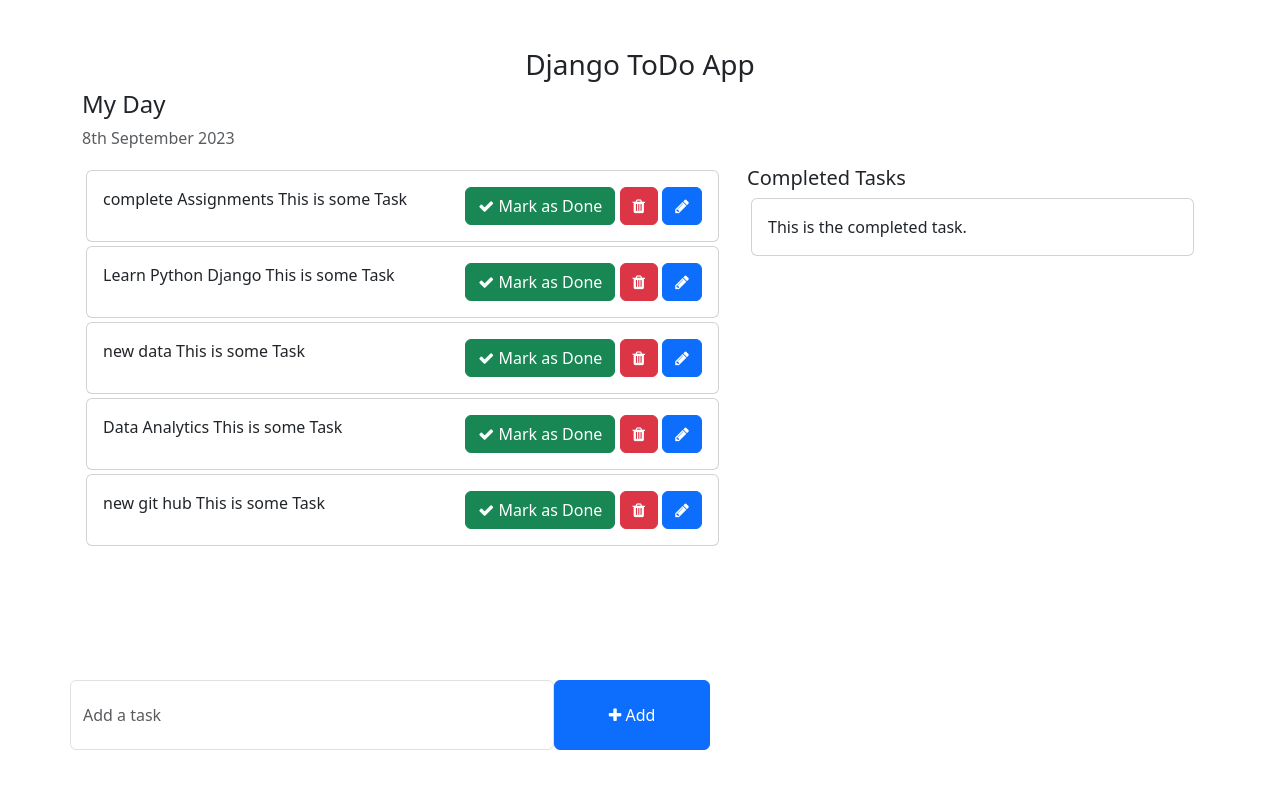
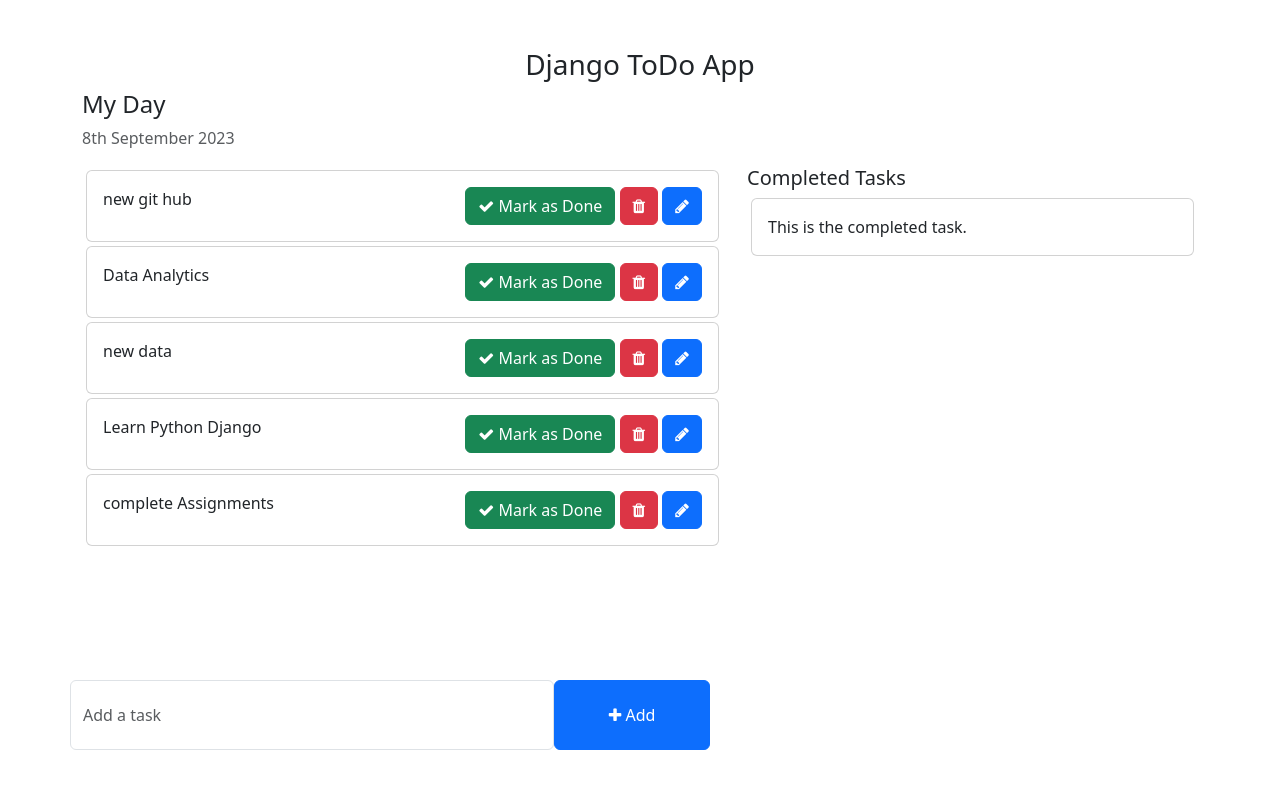
Before and after one commit to SruthiKondiparthy/ToDoChecklist, a Django app: page / in a window 1280 px wide. Shown: the top 785 px of the page. Run offline with Django 4.2, Linux system fonts and the light colour scheme; data comes from the database, SQL or seed files in the repository; both versions use the stored data as it was after the commit.

Commit message:
add task functionality

```diff
--- a/templates/home.html
+++ b/templates/home.html
@@ -30,7 +30,6 @@
                 <div class="card m-1">
                     <div class="card-body">
                         {{ task.task }}
-                        This is some Task
                         <span style="position: relative; float: right;">
                             <a class="btn btn-success"><i class="fa fa-check"></i> Mark as Done</a>
                             <a class="btn btn-danger"><i class="fa fa-trash"></i></a>
@@ -54,11 +53,12 @@
         <div class="row">
             <div class="col-md-6 col-lg-6 p-0" style="position: absolute; bottom: 50px;">
                 <!-- To Do Form -->
-                <form action="" >
+                <form action="{% url 'addTask' %}" method="POST" >
+                    {% csrf_token %}
                     <div class="form-group">
                         <span style="display: flex;">
-                            <input type="text" class="form-control" placeholder="Add a task">
-                            <button class="btn btn-primary" style="width: 200px;"><i class="fa fa-plus"></i> Add</button>
+                            <input type="text" class="form-control" name="task" placeholder="Add a task">
+                            <button type="submit" class="btn btn-primary" style="width: 200px;"><i class="fa fa-plus"></i> Add</button>
                         </span>
                     </div>
                 </form>
--- a/todo_main/urls.py
+++ b/todo_main/urls.py
@@ -15,11 +15,14 @@ Including another URLconf
     2. Add a URL to urlpatterns:  path('blog/', include('blog.urls'))
 """
 from django.contrib import admin
-from django.urls import path
+from django.urls import path, include
 from . import views
 
 urlpatterns = [
     path('admin/', admin.site.urls),
-    path('', views.home , name='home'),
+    path('', views.home, name='home'),
+
+    # TO DO
+    path('todos/', include('todos.urls')),
 
 ]
--- a/todo_main/views.py
+++ b/todo_main/views.py
@@ -2,7 +2,7 @@ from django.http import HttpResponse
 from django.shortcuts import render
 from todos.models import Task
 def home(request):
-    tasks = Task.objects.filter(is_completed=False)
+    tasks = Task.objects.filter(is_completed=False).order_by('-updated_at')
     context = {
         'tasks': tasks,
     }
--- a/todos/admin.py
+++ b/todos/admin.py
@@ -1,4 +1,8 @@
 from django.contrib import admin
 from .models import Task
 
-admin.site.register(Task)
+class TaskAdmin(admin.ModelAdmin):
+    list_display = ('task', 'is_completed', 'updated_at')
+    search_fields = ('task',)
+
+admin.site.register(Task, TaskAdmin)
--- /dev/null
+++ b/todos/urls.py
@@ -0,0 +1,6 @@
+from django.urls import path
+from . import views
+
+urlpatterns = [
+    path('addTask/', views.addTask, name='addTask'),
+]
```
Also changed, not shown: todos/views.py (+7 -3 lines), db.sqlite3.
